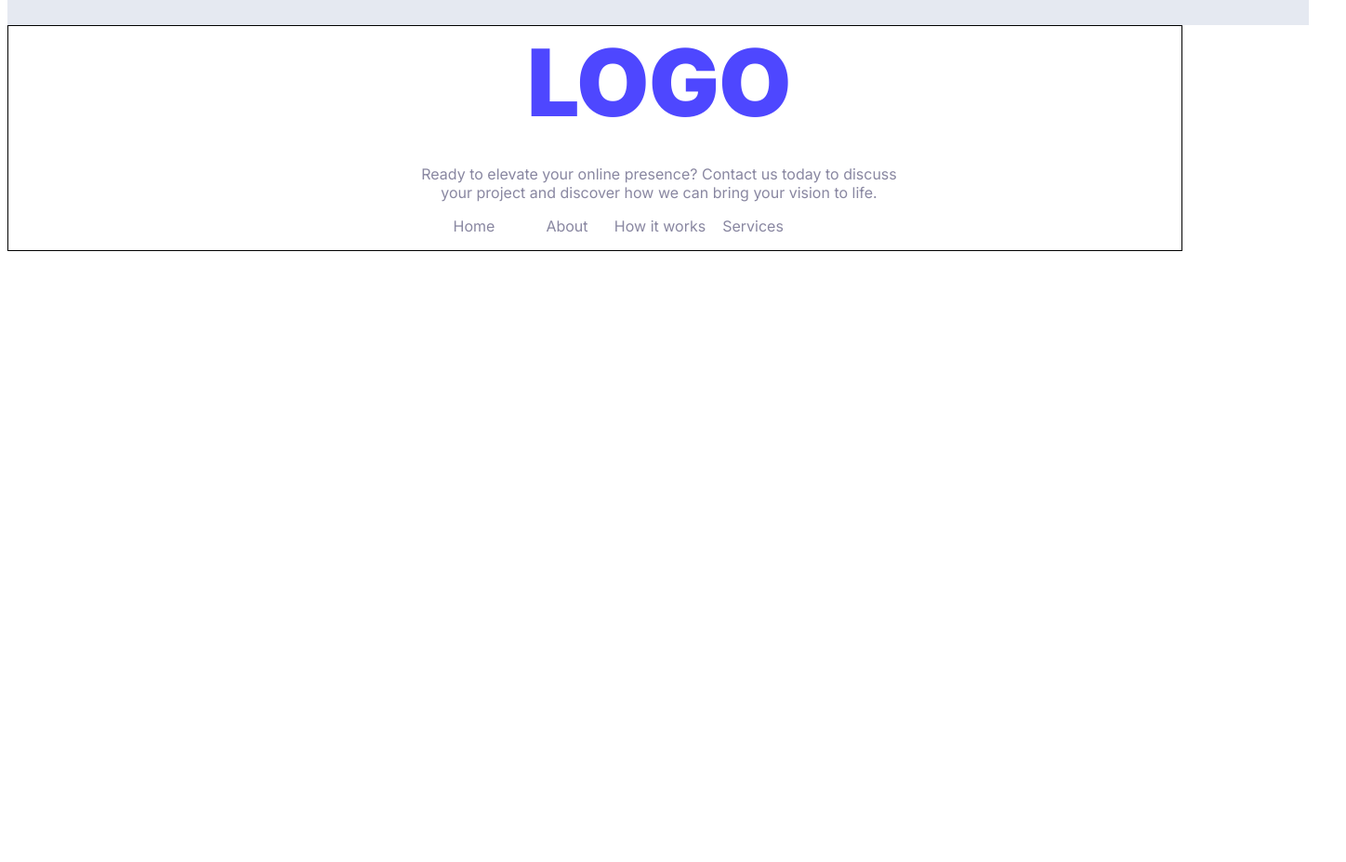
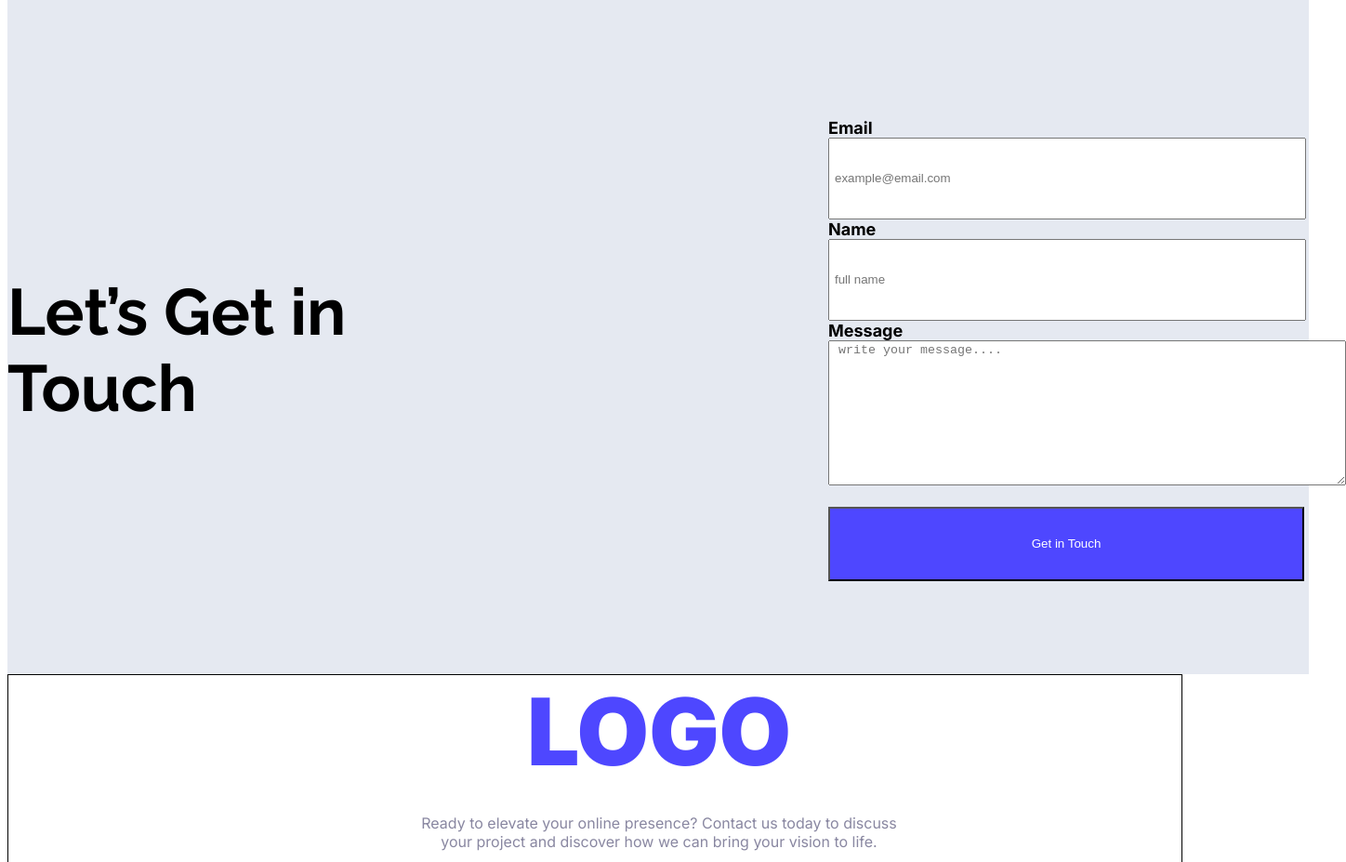
Before and after one commit to Arafat-niloy/first-assignment, a plain HTML site: page index.html in a window 1280 px wide. Shown: the part 1940-2867 px from the top of the page at 93% size, 1448 px wide, since content can reach past the window. Before the commit the page ends 2236 px from the top, so only its background shows below. Drawn offline with Linux system fonts and the light colour scheme.

Commit message:
form task section added

```diff
--- a/index.html
+++ b/index.html
@@ -76,7 +76,34 @@
           </div>
         </div>
       </section>
-      <section></section>
+
+      <section class="touch">
+        <div class="touch_heading">
+            <h1 class="touch_heading_title raleway-font">Let’s Get in <br>Touch</h1>
+
+
+        </div>
+        <div class="touch_form inter-font">
+
+           <form action="" class="touch_form">
+
+             <label for="email">Email</label> <br>
+             <input type="email" placeholder="example@email.com">
+               <br>
+             <label for="name">Name</label> <br>
+             <input type="text" placeholder="full name">
+                  <br>
+            <label for="message">Message</label>
+
+             <br>
+            <textarea name="" id="" placeholder="write your message...." rows="10" cols="65"></textarea><br>
+
+            <button class="form_button">Get in Touch</button>
+           </form>
+
+
+        </div>
+      </section>
     </main>
     </div>
 
--- a/style.css
+++ b/style.css
@@ -259,3 +259,49 @@ footer {
 
   color: rgba(0, 0, 0, 0.5);
 }
+
+/* touch section start */
+
+.touch{
+    display: flex;
+    width: 1440px;
+    margin: 100px auto;
+
+    justify-content: space-between;
+    align-items: center;
+}
+
+.touch_heading_title{
+    font-size: 70px;
+    font-weight: bold;
+
+}
+
+.touch_form label{
+    font-size: 18px;
+    font-weight: bold;
+
+}
+
+.touch_form input{
+    width: 500px;
+    height: 80px;
+    padding: 2px 5px;
+}
+.touch_form textarea{
+    padding: 2px 10px;
+}
+
+.form_button{
+    width: 512px;
+    height: 80px;
+    padding: 2px 5px;
+    color: white;
+    background-color: #4e47ff;
+    display: inline;
+
+    margin-top: 19px;
+}
+
+
+/* touch section end */
```
